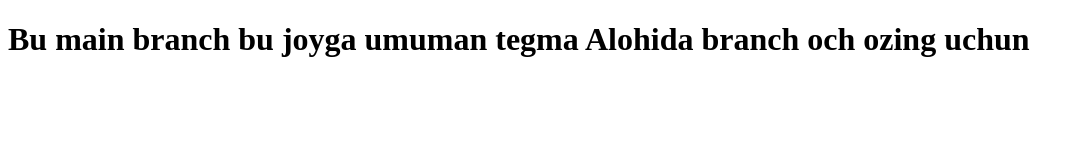
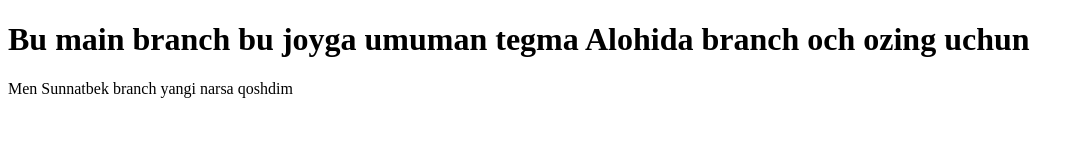
Before and after one commit to SUNNATBEE/teamWork, a plain HTML site: page index.html in a window 1280 px wide. Shown: the whole page, without its empty margins (0-1084 px from the left). Drawn offline with Linux system fonts and the light colour scheme.

Commit message:
Ozartrildi

```diff
--- a/index.html
+++ b/index.html
@@ -10,6 +10,8 @@
 
     <h1>Bu main branch bu joyga umuman tegma Alohida branch och ozing uchun</h1>
 
+    <p>Men Sunnatbek branch yangi narsa qoshdim</p>
+
 
     <script src="./main.js"></script>
 </body>
```
